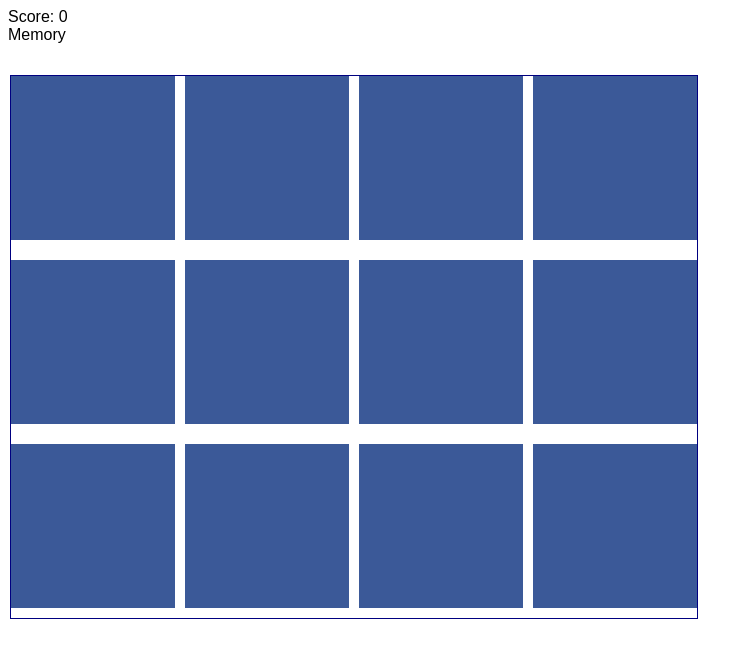
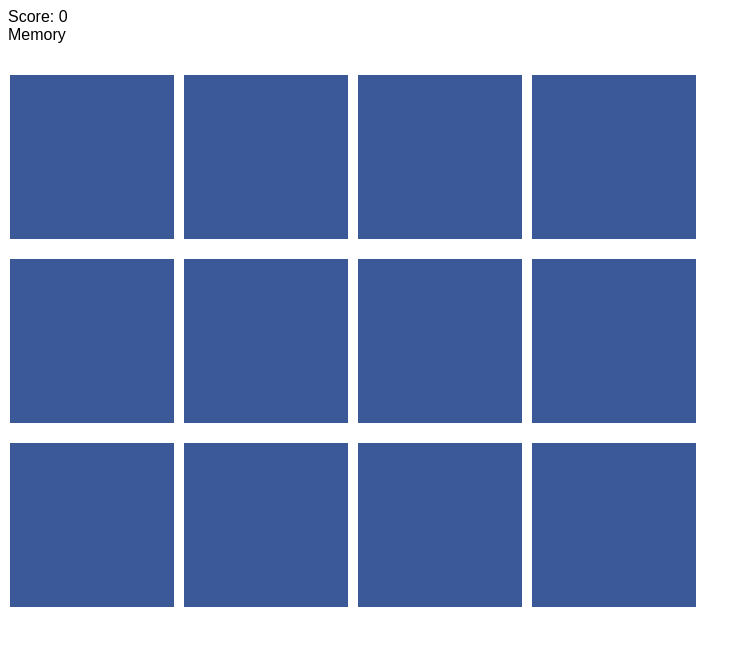
Before and after one commit to Bezifabr/WebGames, a website: page public/games/Memory/html/Memory.html in a window 1280 px wide. Shown: the whole page, without its empty margins (0-752 px from the left). Drawn offline with Linux system fonts and the light colour scheme.

Commit message:
[Memory] Remove the border from the gamearea

```diff
--- a/public/games/Memory/css/style.css
+++ b/public/games/Memory/css/style.css
@@ -65,5 +65,4 @@ body {
     grid-gap: 10px;
     top: 75px;
     left: 10px;
-    border: 1px navy solid;
 }
```
